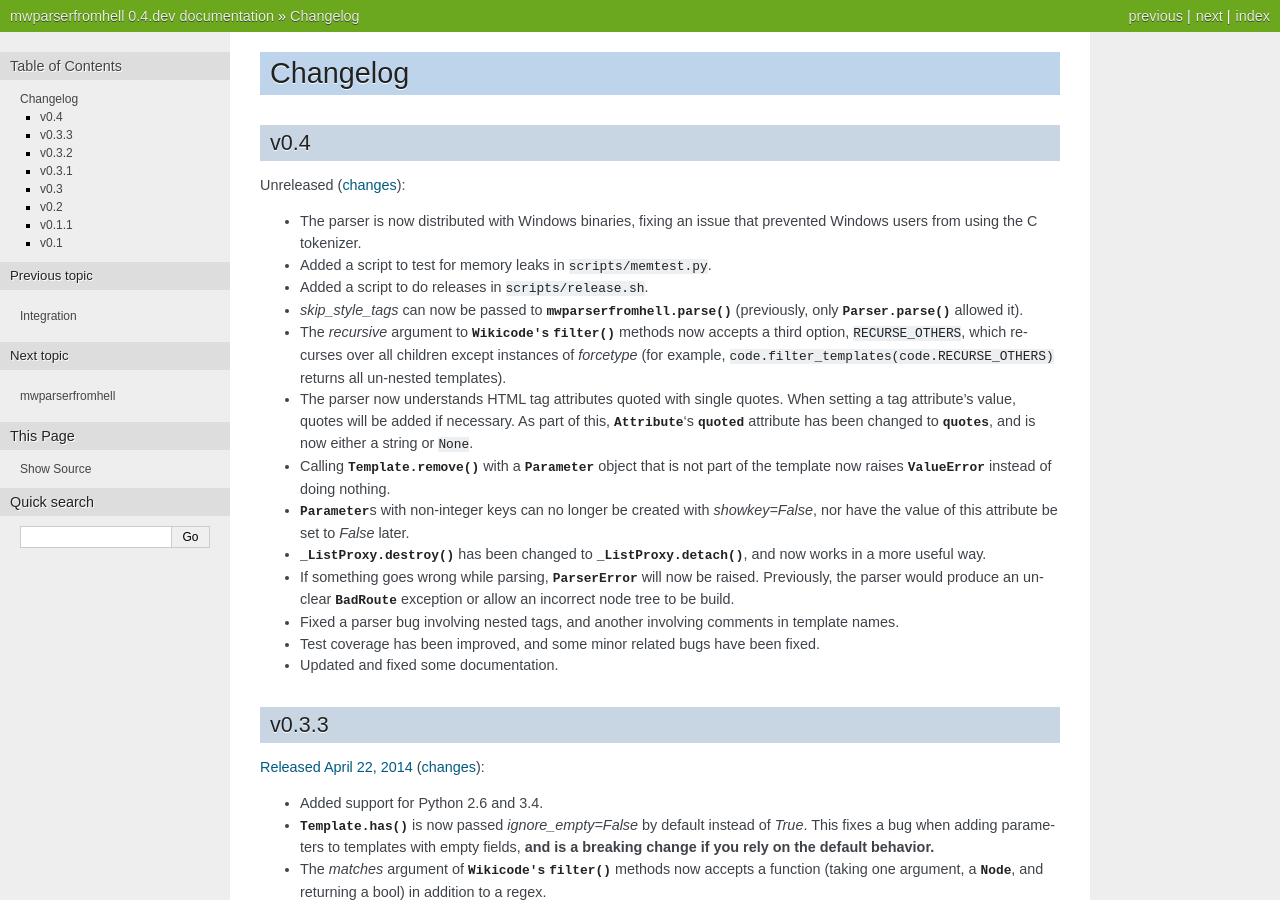
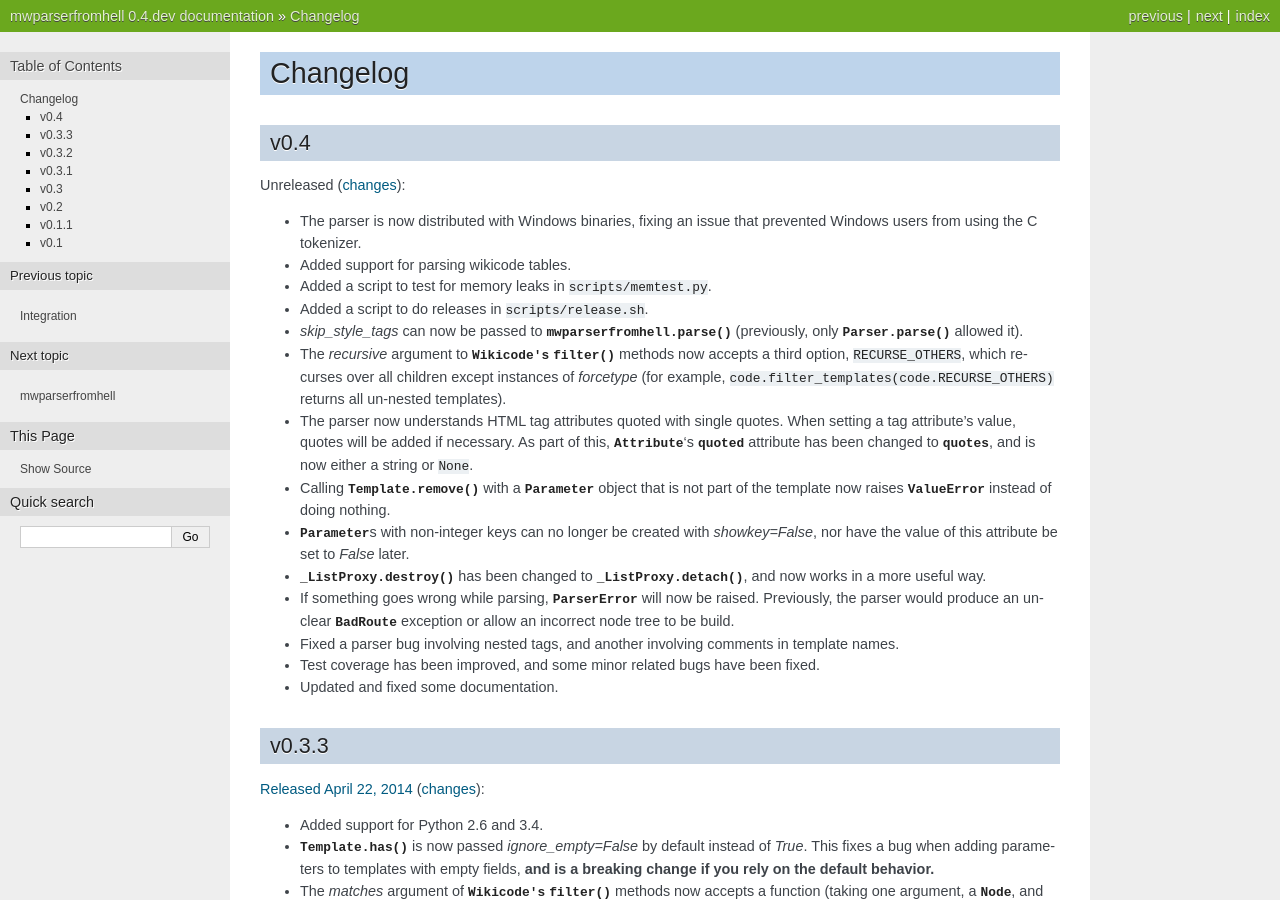
Before and after one commit to earwig/mwparserfromhell, a Sphinx documentation site: the page built from docs/changelog.rst, in a window 1280 px wide and 900 px high. Built offline with Sphinx 7.4.7, drawn with Linux system fonts in a browser that asks for light colours.

Commit message:
Add tables to changelog.

```diff
--- a/docs/changelog.rst
+++ b/docs/changelog.rst
@@ -9,6 +9,7 @@ Unreleased
 
 - The parser is now distributed with Windows binaries, fixing an issue that
   prevented Windows users from using the C tokenizer.
+- Added support for parsing wikicode tables.
 - Added a script to test for memory leaks in :file:`scripts/memtest.py`.
 - Added a script to do releases in :file:`scripts/release.sh`.
 - *skip_style_tags* can now be passed to :func:`mwparserfromhell.parse()
```
Also changed, not shown: 1 other file.
